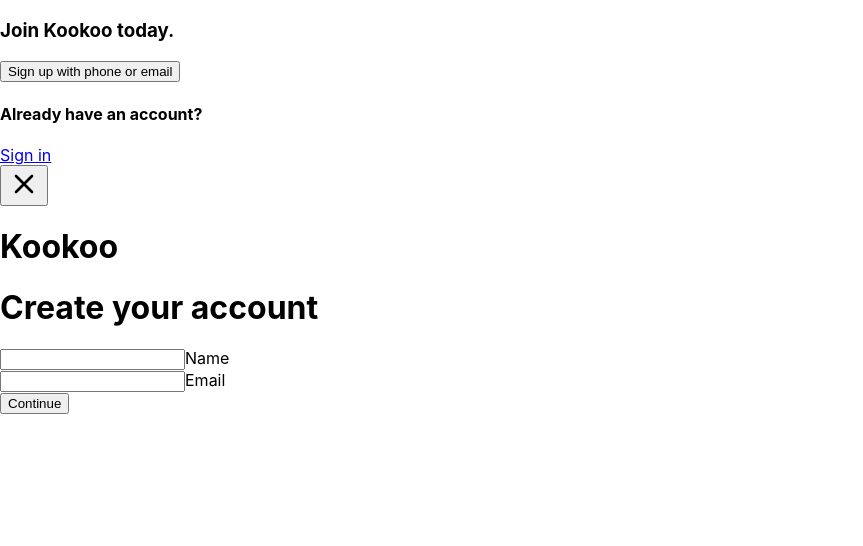
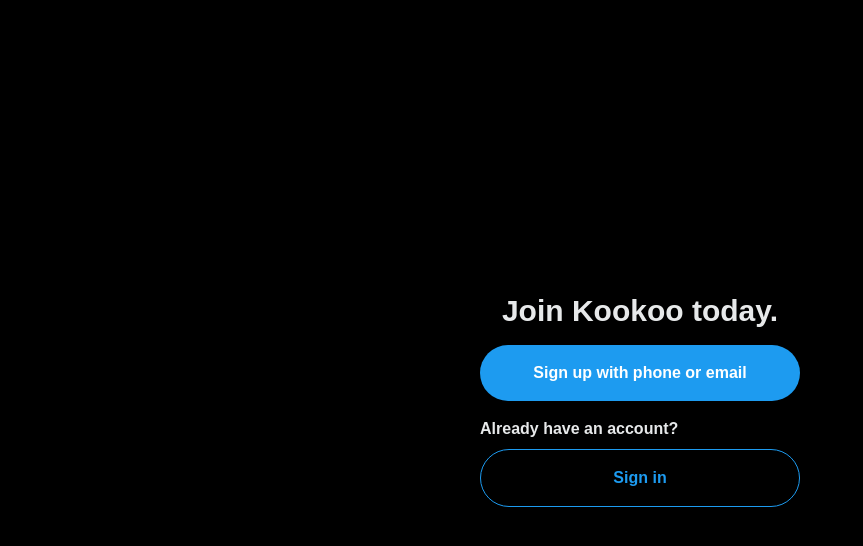
Before and after one commit to cmn22/twitter-clone, a React (Create React App) app in the folder client/: page /signup in a window 1280 px wide. Shown: the top 546 px of the page, without its empty margins (0-863 px from the left). Built offline with nearby package versions, Linux system fonts and the light colour scheme; no server answers.

Commit message:
Update css

```diff
--- a/client/src/index.css
+++ b/client/src/index.css
@@ -1,13 +1,117 @@
-body {
-  margin: 0;
-  font-family: -apple-system, BlinkMacSystemFont, 'Segoe UI', 'Roboto', 'Oxygen',
-    'Ubuntu', 'Cantarell', 'Fira Sans', 'Droid Sans', 'Helvetica Neue',
-    sans-serif;
-  -webkit-font-smoothing: antialiased;
-  -moz-osx-font-smoothing: grayscale;
+@tailwind base;
+@tailwind components;
+@tailwind utilities;
+
+@layer base {
+  :root {
+    --primary-light: 186 230 253;
+    --primary: 29 155 240;
+    --primary-dark: 26 140 216;
+    --background: 0 0 0;
+    --surface: 0 0 0;
+    --error: 0 0 0;
+    --on-primary: 255 255 255;
+    --on-background: 231 233 234;
+    --on-surface: 231 233 234;
+    --on-error: 239 68 68;
+  }
+  body {
+    font-family: 'Source Sans Pro', sans-serif;
+    /* rgb() function with opactiy -- seperated by '/'
+      because rgba() does not seem to work with custom properties
+    */
+    background: rgb(var(--background) / 1);
+  }
+  [data-theme='dark'] {
+    --primary-light: 186 230 253;
+    --primary: 29 155 240;
+    --primary-dark: 26 140 216;
+    --background: 0 0 0;
+    --surface: 0 0 0;
+    --error: 0 0 0;
+    --on-primary: 255 255 255;
+    --on-background: 231 233 234;
+    --on-surface: 231 233 234;
+    --on-error: 239 68 68;
+    color-scheme: dark;
+  }
+  [data-theme='light'] {
+    --background: 255 255 255;
+    --surface: 255 255 255;
+    --error: 255 255 255;
+    --on-background: 15 20 25;
+    --on-surface: 15 20 25;
+    --on-error: 239 68 68;
+    color-scheme: light;
+  }
+  [data-theme='dim'] {
+    --background: 22 32 42;
+    --surface: 22 32 42;
+    --error: 22 32 42;
+    --on-background: 231 233 234;
+    --on-surface: 231 233 234;
+    --on-error: 239 68 68;
+    color-scheme: dark;
+  }
+  [data-primary-color='sky-blue'] {
+    --primary-light: 186 230 253;
+    --primary: 29 155 240;
+    --primary-dark: 26 140 216;
+  }
+  [data-primary-color='yellow'] {
+    --primary-light: 255 221 51;
+    --primary: 255 212 0;
+    --primary-dark: 230 191 0;
+  }
+  [data-primary-color='pink'] {
+    --primary-light: 250 56 147;
+    --primary: 249 24 128;
+    --primary-dark: 224 22 115;
+  }
+  [data-primary-color='violet'] {
+    --primary-light: 133 102 255;
+    --primary: 120 86 255;
+    --primary-dark: 108 77 230;
+  }
+  [data-primary-color='orange'] {
+    --primary-light: 255 150 51;
+    --primary: 255 122 0;
+    --primary-dark: 230 110 0;
+  }
+  [data-primary-color='emerald'] {
+    --primary-light: 0 230 153;
+    --primary: 0 186 124;
+    --primary-dark: 0 167 112;
+  }
 }
 
-code {
-  font-family: source-code-pro, Menlo, Monaco, Consolas, 'Courier New',
-    monospace;
+@layer components {
+  /*
+    class to stop chrome mobile from flashing blue color whenever a link or a button is clicked.
+  */
+  .no-select {
+    -webkit-tap-highlight-color: transparent;
+    -webkit-touch-callout: none;
+    -webkit-user-select: none;
+    -khtml-user-select: none;
+    -moz-user-select: none;
+    -ms-user-select: none;
+    user-select: none;
+  }
+  .no-select:focus {
+    outline: none !important;
+  }
+  .color-scheme-normal {
+    color-scheme: normal;
+  }
+  .visually-hidden {
+    border: 0;
+    clip: rect(0, 0, 0, 0);
+    height: 1px;
+    overflow: hidden;
+    padding: 0;
+    position: absolute !important;
+    white-space: nowrap;
+    width: 1px;
+  }
 }
```
